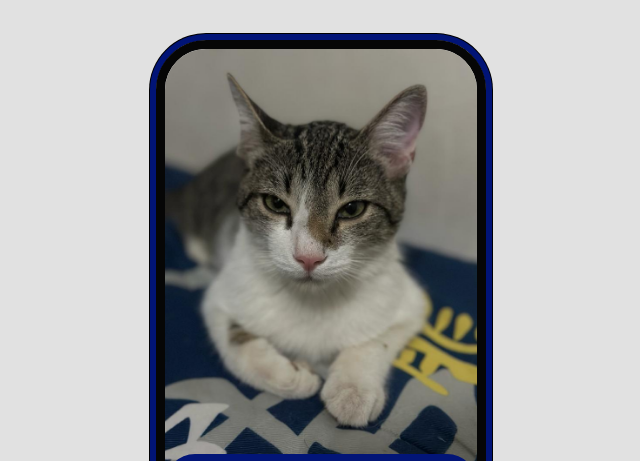
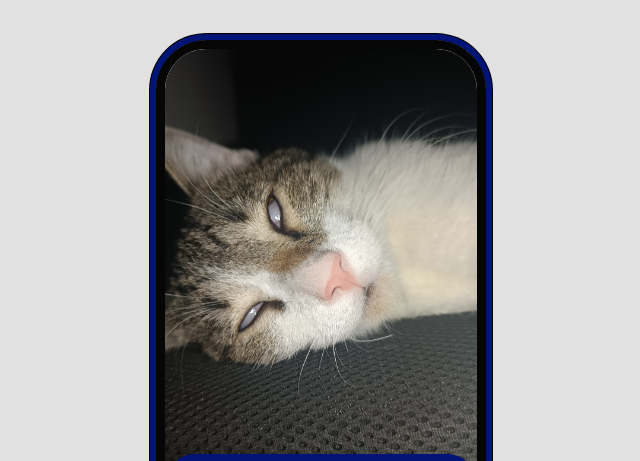
Before and after one commit to JoseLGutierrez28/Orion, a plain HTML site: page index.html in a window 1280 px wide. Shown: the top 461 px of the page, without its empty margins (319-959 px from the left). Drawn offline with Linux system fonts and the light colour scheme.

Commit message:
first commit v1

```diff
--- a/index.html
+++ b/index.html
@@ -19,7 +19,7 @@
 
                 <div class="tab-container headercard scroll">
                     <div class="profile-img">
-                        <img class="imagemascota" src="./Img/Orion.jpeg" alt="imagen de la mascota">
+                        <img class="imagemascota" src="./Img/orion2.jpeg" alt="imagen de la mascota">
 
                     </div>
                     <div class="info-profile">
```
Also changed, not shown: Img/orion1.jpeg (added), Img/orion2.jpeg (added).
